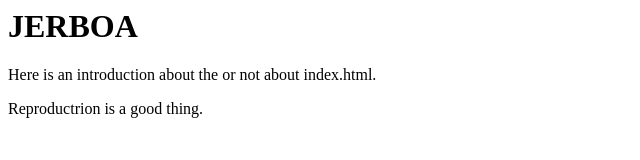
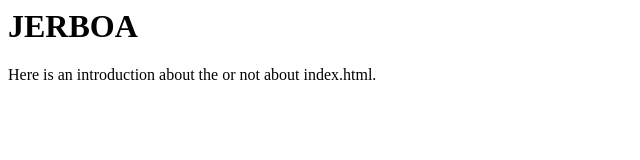
Before and after one commit to nfwLindbergh/Jerboa, a plain HTML site: page index.html in a window 1280 px wide. Shown: the whole page, without its empty margins (0-640 px from the left). Drawn offline with Linux system fonts and the light colour scheme.

Commit message:
Revert "Reproduction"
This reverts commit 6d72e2c437dd4c06d91b1a450062e93baa4c6e71.

```diff
--- a/index.html
+++ b/index.html
@@ -1,4 +1,2 @@
 <h1>JERBOA</h1>
 <p>Here is an introduction about the or not about index.html.</p>
-
-<p>Reproductrion is a good thing.</p>
```
